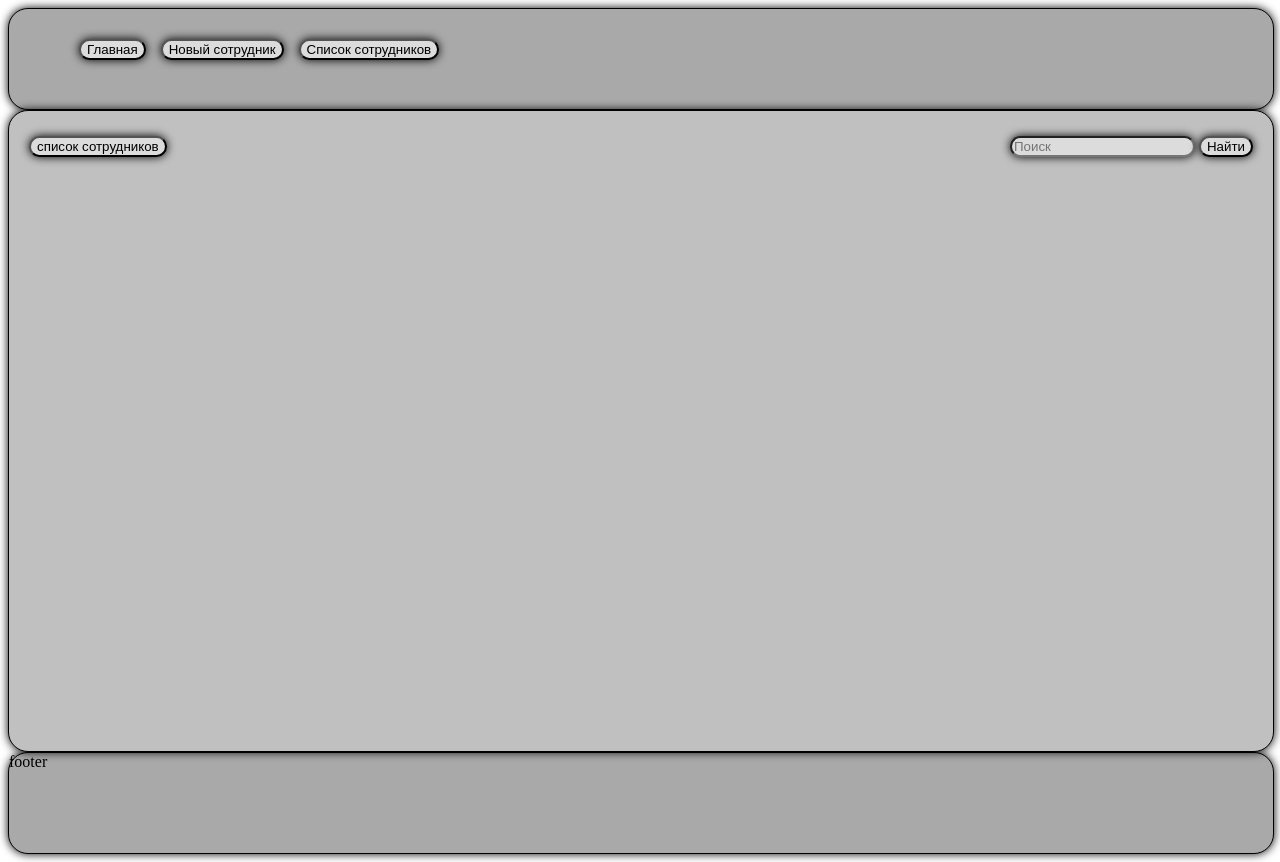
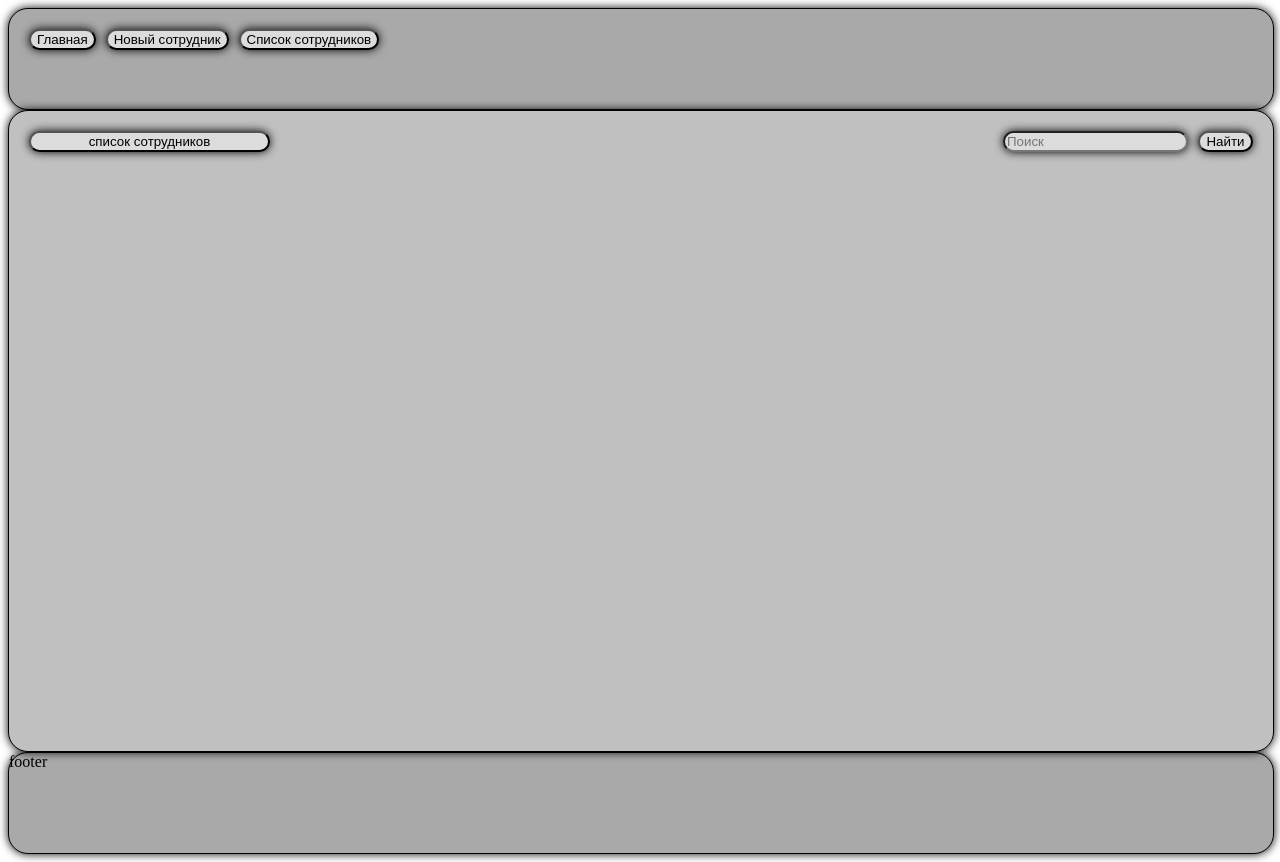
Before and after one commit to Avazkhon/Personal-Manager, a website: page public/personalList.html in a window 1280 px wide. Drawn offline with nearby package versions, Linux system fonts and the light colour scheme.

Commit message:
Style upgrade

```diff
--- a/public/javaScript/main.js
+++ b/public/javaScript/main.js
@@ -127,7 +127,7 @@ document.getElementById("countPersonal").onclick = function() {
 		if(xhr.readyState === XMLHttpRequest.DONE){
 			let count = JSON.parse(xhr.response)
 			let countPersonal = count[0].count;
-			main.innerHTML = `<div><h3>Кол-во сотрудников : ${countPersonal}</h3></div>`
+			main.innerHTML = `<div id="sumEmployees" ><h3>Кол-во сотрудников : ${countPersonal}</h3></div>`
 		}
 	}
 	xhr.send()
--- a/public/personalList.html
+++ b/public/personalList.html
@@ -9,23 +9,28 @@
 <body>
 	<div class="conteiner">
 		<div class="header">
-			<div class="tools">
-				<ul>
-					<li><a href="index.html">
+			<div class="headTools">
+				<div id="headTools">
+					<div><a href="index.html">
 						<input class='btn' type="button" value="Главная">
-					</a></li>
-					<li><a href="form.html">
+					</a></div>
+					<div><a href="form.html">
 						<input class='btn' type="button" value="Новый сотрудник">
-					</a></li>
-					<li><a href="personalLIst.html">
+					</a></div>
+					<div><a href="personalLIst.html">
 						<input class='btn' type="submit" value="Список сотрудников">
-					</a></li>
-				</ul>
+					</a></div>
+				</div>
 			</div>
 		</div>
 		<div id='content'>
-			<div class="tools">
-				<input type="button" id="listOfEmployees" class="btn" value="список сотрудников">
+			<div class="personalLIstTools">
+				<div id="personalLIstTools">
+					<input type="button" id="listOfEmployees" class="btn" value="список сотрудников">
+					<div></div>
+					<div></div>
+					<div></div>
+				</div>
 				<div class="userSearch">
 					<input type="text" id="userSearchText" class="btn" placeholder="Поиск" >
 					<input type="button" id="userSearchBTN" class="btn" value="Найти" onclick="userSearch()">
--- a/public/style/style.css
+++ b/public/style/style.css
@@ -15,23 +15,19 @@ li, button {
 	box-shadow: 0 0 10px rgba(0,0,0,5);
 }
 
-.tools{
-	margin:20px;
+.headTools{
+	width: 350px;
+	height: 50px;
+	margin: 20px;
 }
-.tools ul li {
-	float: left;
-	padding: 5px;
-	margin-left: 5px;
-}
-
-.userSearch{
-	float: right;
-	margin-left: 15px:
+#headTools{
+	display: grid;
+	grid-template-columns: 1fr 1fr 1fr;
+	grid-column-gap: 10px;
 }
 
 .btn {
 	cursor: pointer;
-	margin-top: 5px;
 	background-color: Gainsboro;
 	border-radius: 20px;
 	box-shadow: 0 0 10px rgba(0,0,0,5);
--- a/public/style/user.css
+++ b/public/style/user.css
@@ -1,3 +1,20 @@
+.personalLIstTools{
+	margin: 20px;
+	display: grid;
+	grid-template-columns: 1fr 250px;
+	grid-column-gap: 10px;
+}
+
+#personalLIstTools{
+	display: grid;
+	grid-template-columns: 1fr 1fr 1fr 1fr;
+}
+
+.userSearch{
+	display: grid;
+	grid-template-columns: 1fr 55px;
+	grid-column-gap: 10px;
+}
 
 h3{
 	text-align: center;
```
Also changed, not shown: public/form.html (+9 -9 lines), public/index.html (+12 -10 lines), public/style/main.css (+21 -1 lines).
